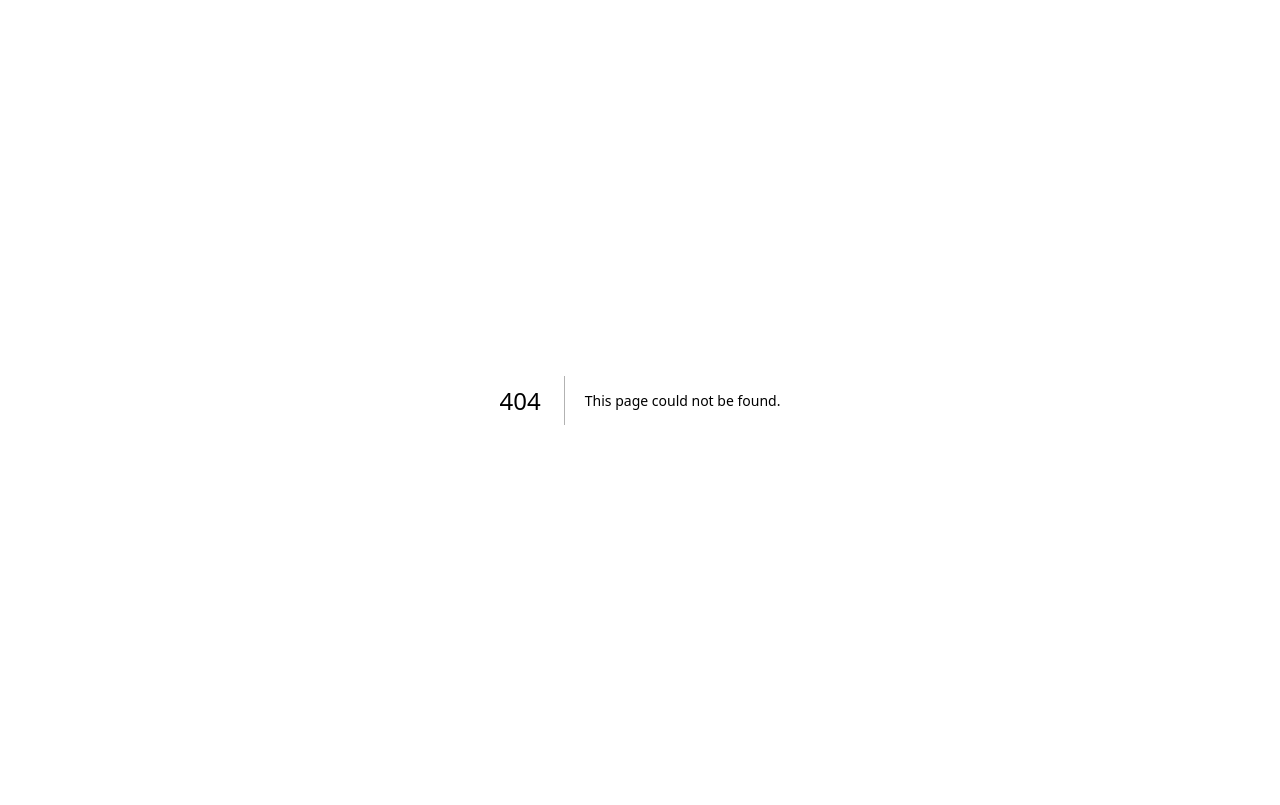
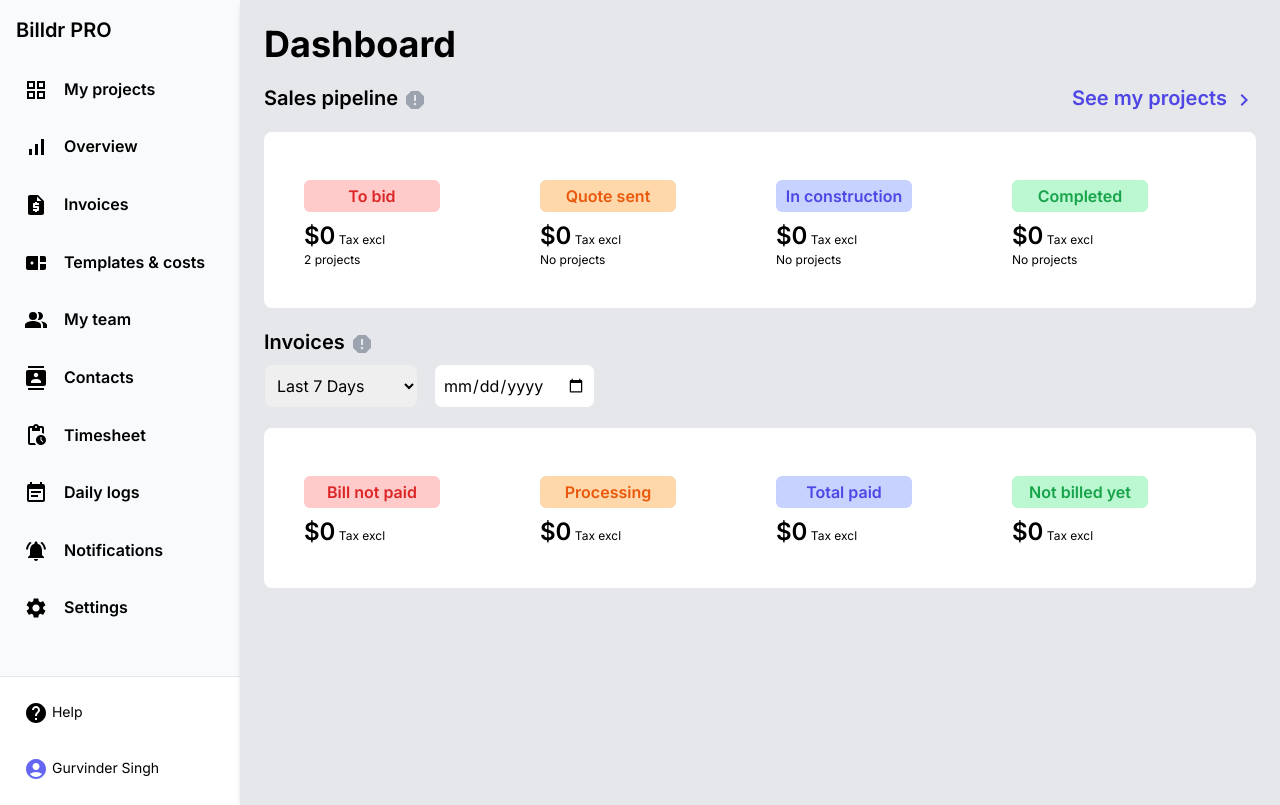
Before and after one commit to gursewak8427/prosbro, a Next.js app: page /overview in a window 1280 px wide. Before the commit this address had no page. Built offline with nearby package versions, Linux system fonts and the light colour scheme.

Commit message:
added overview page

```diff
--- /dev/null
+++ b/src/app/(website)/overview/page.js
@@ -0,0 +1,99 @@
+import React from 'react'
+import KeyboardArrowRightIcon from '@mui/icons-material/KeyboardArrowRight';
+import ReportIcon from '@mui/icons-material/Report';
+
+function page1() {
+  return (
+    <div className="p-6 flex-1 bg-gray-200 shadow-md">
+      <div>
+        <h1 className='text-4xl font-bold'>Dashboard</h1>
+        <div className='flex justify-between mt-5 mb-5'>
+          <h2 className='text-xl font-semibold'>Sales pipeline <ReportIcon className='text-gray-400' /> </h2>
+          <button className='text-indigo-600 text-xl font-semibold'>See my projects <KeyboardArrowRightIcon /></button>
+        </div>
+      </div>
+
+      <div className='bg-white rounded-lg p-4 '>
+        <div className='flex justify-between p-4 gap-4'>
+          <div className='w-1/4 p-2'>
+            <h2 className='w-2/3 text-center bg-red-200 p-1 rounded-md mt-2 mb-2 font-semibold text-red-600'>To bid</h2>
+            <p className='text-xs' ><span className='font-semibold text-2xl'>$0</span> Tax excl</p>
+            <p className='text-xs' >2 projects</p>
+          </div>
+          <div className='w-1/4 p-2'>
+            <h2 className='w-2/3  text-center bg-orange-200 p-1 rounded-md mt-2 mb-2 font-semibold text-orange-600'>Quote sent</h2>
+            <p className='text-xs' ><span className='font-semibold text-2xl'>$0</span> Tax excl</p>
+            <p className='text-xs' >No projects</p>
+          </div>
+          <div className='w-1/4 p-2'>
+            <h2 className='w-2/3 text-center bg-indigo-200 p-1 rounded-md mt-2 mb-2 font-semibold text-indigo-600'>In construction</h2>
+            <p className='text-xs' ><span className='font-semibold text-2xl'>$0</span> Tax excl</p>
+            <p className='text-xs' >No projects</p>
+          </div>
+          <div className='w-1/4 p-2'>
+            <h2 className='w-2/3 text-center bg-green-200 p-1 rounded-md mt-2 mb-2 font-semibold text-green-600'>Completed</h2>
+            <p className='text-xs' ><span className='font-semibold text-2xl'>$0</span> Tax excl</p>
+            <p className='text-xs' >No projects</p>
+          </div>
+        </div>
+
+
+
+
+
+      </div>
+
+      <div className='mt-5 mb-5'>
+        <h2 className='text-xl font-semibold mt-2 mb-2'>Invoices <ReportIcon className='text-gray-400' /> </h2>
+        <div className=" flex gap-4">
+          <select className="p-2 border rounded-lg">
+            <option value="last-7-days">Last 7 Days</option>
+            <option value="last-4-weeks">Last 4 Weeks</option>
+            <option value="last-3-months">Last 3 Months</option>
+            <option value="last-12-months">Last 12 Months</option>
+            <option value="month-to-date">Month to Date</option>
+            <option value="quarter-to-date">Quarter to Date</option>
+            <option value="year-to-date">Year to Date</option>
+            <option value="last-year">Last Year</option>
+          </select>
+          <input type="date" id="date" className="p-2 border rounded-lg " />
+        </div>
+
+      </div>
+
+      <div className='bg-white rounded-lg p-4 '>
+        <div className='flex justify-between p-4 gap-4'>
+          <div className='w-1/4 p-2'>
+            <h2 className='w-2/3 text-center bg-red-200 p-1 rounded-md mt-2 mb-2 font-semibold text-red-600'>Bill not paid</h2>
+            <p className='text-xs' ><span className='font-semibold text-2xl'>$0</span> Tax excl</p>
+
+          </div>
+          <div className='w-1/4 p-2'>
+            <h2 className='w-2/3  text-center bg-orange-200 p-1 rounded-md mt-2 mb-2 font-semibold text-orange-600'>Processing</h2>
+            <p className='text-xs' ><span className='font-semibold text-2xl'>$0</span> Tax excl</p>
+
+          </div>
+          <div className='w-1/4 p-2'>
+            <h2 className='w-2/3 text-center bg-indigo-200 p-1 rounded-md mt-2 mb-2 font-semibold text-indigo-600'>Total paid</h2>
+            <p className='text-xs' ><span className='font-semibold text-2xl'>$0</span> Tax excl</p>
+
+          </div>
+          <div className='w-1/4 p-2'>
+            <h2 className='w-2/3 text-center bg-green-200 p-1 rounded-md mt-2 mb-2 font-semibold text-green-600'>Not billed yet</h2>
+            <p className='text-xs'><span className='font-semibold text-2xl'>$0</span> Tax excl</p>
+
+          </div>
+        </div>
+
+
+
+
+
+      </div>
+
+
+    </div>
+  )
+}
+
+export default page1
```
